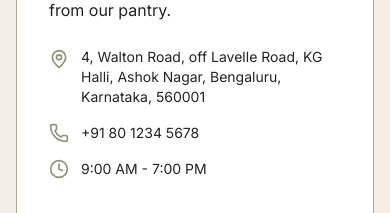
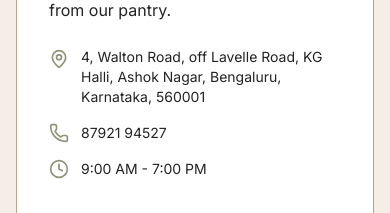
Before and after one commit to sarahVibeCoderAI/sg-ecf5e123-07c8-46f2-898f-2a564bd0e84d-1785751779, a Next.js app: page /cafes in a window 390 px wide. Shown: the part 1960-2173 px from the top of the page. Built offline with nearby package versions, Linux system fonts and the light colour scheme; a web font is replaced by a local one.

Commit message:
docs(ui): update lavelle road phone number

```diff
--- a/src/pages/cafes.tsx
+++ b/src/pages/cafes.tsx
@@ -22,7 +22,7 @@ export default function Cafes() {
     {
       name: "Lavelle Road",
       address: "4, Walton Road, off Lavelle Road, KG Halli, Ashok Nagar, Bengaluru, Karnataka, 560001",
-      phone: "+91 80 1234 5678",
+      phone: "87921 94527",
       image: "/lavelle_road_16_of_23_.jpg",
       description: "A cosy neighbourhood spot, just off Lavelle Road. The perfect brunch spot post a Cubbon Park run, and in the centre of the CBD - this is your office lunch sorted. We share the space with Good Earth and Nicobar, so you can shop and grab lunch at the same time. Pick up one of our jars or our granola from our pantry.",
       amenities: ["Garden seating", "Ready-to-eat salads", "Perfect brunch spot", "Boutique shopping"],
```
